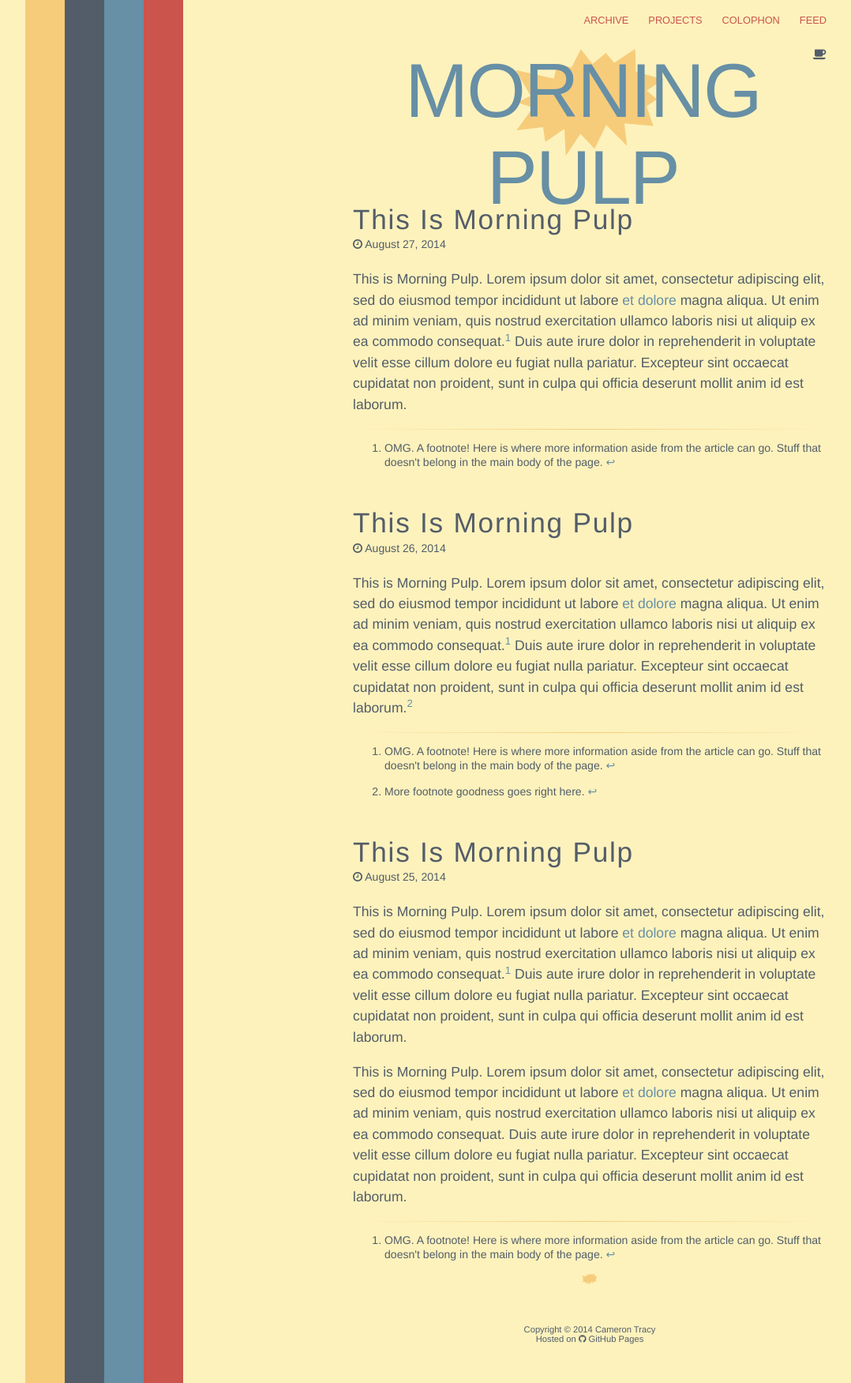
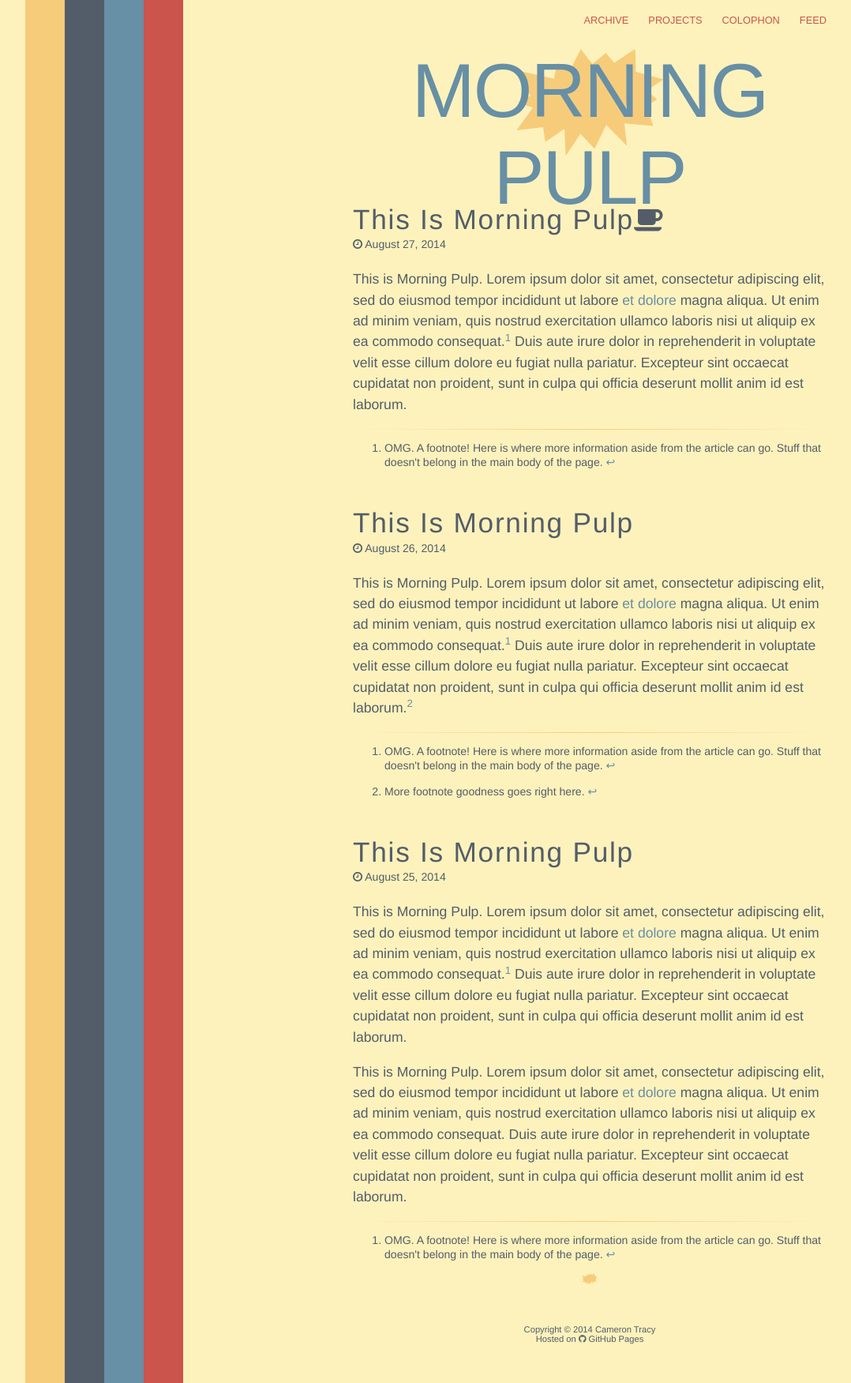
Before and after one commit to thatcameron/jekyll, a Jekyll site: the page header-test.html, which Jekyll copies as it is, in a window 1280 px wide. Shown: the whole page at 79% size, without its empty margins (18-1096 px from the left). Built offline with Jekyll 4.4.1, drawn with Linux system fonts in a browser that asks for light colours; nearby versions of some CDN libraries.

Commit message:
I think it works

```diff
--- a/header-test.html
+++ b/header-test.html
@@ -245,7 +245,7 @@ footer a {
 <link rel="stylesheet" href="//maxcdn.bootstrapcdn.com/font-awesome/4.2.0/css/font-awesome.min.css" />
 </head>
 <body>
-  <header><a href="#">Morning Pulp</a><i class="fa fa-coffee"></i></header>
+  <header><a href="#">Morning Pulp</a></header>
   <nav>
     <ul class="navigation">
       <li id="archive"><a href="#">Archive</a></li>
@@ -257,7 +257,7 @@ footer a {
   <h1>I&#8217;m sorry, Dave. I&#8217;m afraid I can&#8217;t do that.</h1>
   <section class="content">
     <article>
-      <h2><a href="#">This Is Morning Pulp</a></h2>
+      <h2><a href="#">This Is Morning Pulp</a><i class="fa fa-coffee"></i></h2>
       <time datetime="2014-08-27T05:40:29+00:00"><i class="fa fa-clock-o"></i> August 27, 2014</time>
       <p>This is Morning Pulp. Lorem ipsum dolor sit amet, consectetur adipiscing elit, sed do eiusmod tempor incididunt ut labore <a href="#">et dolore</a> magna aliqua. Ut enim ad minim veniam, quis nostrud exercitation ullamco laboris nisi ut aliquip ex ea commodo consequat.<sup id="fnr1-2014-08-27"><a href="#fn1-2014-08-27">1</a></sup> Duis aute irure dolor in reprehenderit in voluptate velit esse cillum dolore eu fugiat nulla pariatur. Excepteur sint occaecat cupidatat non proident, sunt in culpa qui officia deserunt mollit anim id est laborum.</p>
       <hr />
```
